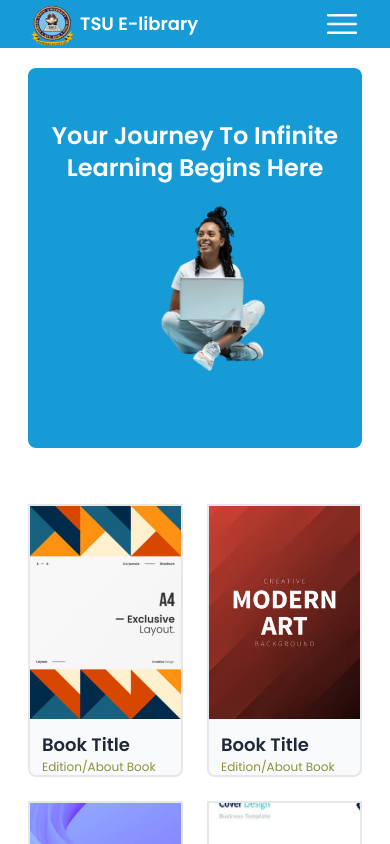
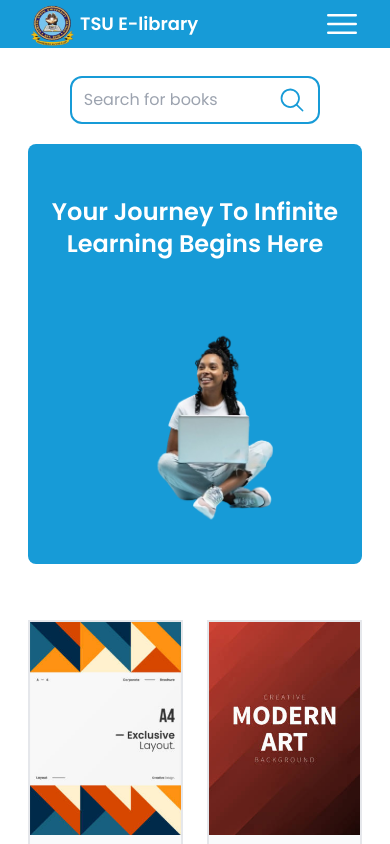
Before and after one commit to Vixs101/Ebooks_and_Journal_Management_System, a React (Vite) app: page / in a window 390 px wide. Shown: the top 844 px of the page. Built offline with nearby package versions, Linux system fonts and the light colour scheme.

Commit message:
finished working on the responsiveness of the report page

```diff
--- a/src/components/NavBar.tsx
+++ b/src/components/NavBar.tsx
@@ -8,7 +8,7 @@ function NavBar() {
       <nav className="bg-[#179BD7] flex justify-between px-7 md:py-3 md:px-20 text-white items-center w-full">
         <div className="flex items-center gap-1 md:w-3/4 lg:w-2/4">
           <img src="/images/logo.png" alt="Logo" className="md:h-10 md:w-10 h-12 w-12" />
-          <h1 className="text-lg md:text-2xl font-semibold">TSU E-library</h1>
+          <h1 className="text-lg md:text-xl lg:text-2xl font-semibold">TSU E-library</h1>
         </div>
         <NavMenu/>
         <ul className="md:flex items-center gap-5 font-medium hidden lg:w-3/4 ">
--- a/src/index.css
+++ b/src/index.css
@@ -6,6 +6,5 @@
 html, body {
   height: 100%;
   width: 100%;
-  padding-bottom:20px ;
   font-family: "Poppins", sans-serif;
 }
--- a/src/main.jsx
+++ b/src/main.jsx
@@ -20,8 +20,9 @@ const router = createBrowserRouter(
       <Route path='/sign_in' element={<SignIn/>} />
       <Route path='/' element={<Home />} />
       <Route path='ebooks' element={<Ebooks/>} />
+      <Route path='report' element={<Report/>} />
       <Route path='journals' element={<Journals/>} />
-      <Route path='report' element={<Report/>} />
+
 
     </>
   )
--- a/src/pages/Home.tsx
+++ b/src/pages/Home.tsx
@@ -6,8 +6,33 @@ function Home() {
   return (
     <>
       <NavBar />
-      <section className="flex flex-col px-7 md:px-20 w-full h-full md:py-10 mb-10">
-        <section className="flex md:flex-row flex-col w-full h-1/2 md:h-2/3 bg-[#179BD7] rounded-lg text-white md:px-10 items-center p-3 mt-5">
+      <section className="flex flex-col px-7 md:px-20 w-full h-full md:py-10 mb-10 items-center">
+      <form
+            className="md:hidden border-2 border-[#179BD7] p-2 px-3 rounded-xl w-3/4 md:w-2/4 flex mt-7"
+          >
+            <input
+              type="text"
+              placeholder="Search for books"
+              className="outline-none w-full bg-transparent text-base text-gray-800 placeholder:text-based placeholder-opacity-60"
+            />
+
+            <button>
+              <svg
+                xmlns="http://www.w3.org/2000/svg"
+                viewBox="0 0 24 24"
+                fill="currentColor"
+                className="w-7 h-7 text-[#179BD7] font-extrabold cursor-pointer"
+              >
+                <path
+                  fillRule="evenodd"
+                  d="M10.5 3.75a6.75 6.75 0 1 0 0 13.5 6.75 6.75 0 0 0 0-13.5ZM2.25 10.5a8.25 8.25 0 1 1 14.59 5.28l4.69 4.69a.75.75 0 1 1-1.06 1.06l-4.69-4.69A8.25 8.25 0 0 1 2.25 10.5Z"
+                  clipRule="evenodd"
+                />
+              </svg>
+            </button>
+          </form>
+
+        <section className="flex md:flex-row flex-col w-full h-1/2 md:h-2/3 bg-[#179BD7] rounded-lg text-white md:px-10 items-center p-3 mt-5 gap-10 md:gap-0">
           <aside className="md:w-3/4 h-2/6 text-2xl text-center md:text-start md:text-3xl lg:text-5xl">
             <h1 className="my-10 md:my-0 w-full h-full md:h-0 font-semibold leading-12 ">
               Your Journey To Infinite Learning Begins Here
@@ -29,11 +54,14 @@ function Home() {
                 alt="Ebook cover"
                 className="h-4/5"
               />
-              <div className="px-3 gap-3 pb-50">
+              <div className="px-3 gap-5 pb-50">
                 <h2 className="text-lg text-gray-800 font-semibold">
                   {ebook.title}
                 </h2>
                 <p className="text-[#8f8f3b] text-xs md:text-base">{ebook.Edition}</p>
+                <button className="bg-[#179BD7] hover:bg-[#3db5ed] p-1 rounded-lg text-white text-center text-sm h-8">
+                Read..
+                </button>
               </div>
             </div>
           ))}
--- a/src/pages/Report.tsx
+++ b/src/pages/Report.tsx
@@ -5,25 +5,25 @@ function Report() {
   return (
     <>
       <NavBar />
-      <section className="flex flex-col px-7 md:px-20 w-full h-full md:py-10 mb-10 items-center text-center gap-10">
-        <div className="flex flex-col w-1/2 gap-8 text-center items-center">
+      <section className="flex flex-col px-7 md:px-20 w-full h-full py-10 mb-10 items-center text-center gap-10">
+        <div className="flex flex-col md:w-1/2 gap-8 text-center items-center">
           <h1 className="text-2xl md:text-3xl lg:text-5xl font-semibold text-gray-800">
             Tell us About the book you can't find
           </h1>
-          <p className="text-gray-400 w-3/5">
+          <p className="text-gray-400 md:w-3/5">
             Kindly give us feedback or information about any stress you might
             have encountered here
           </p>
         </div>
         <form
           action=""
-          className="flex flex-col w-3/4 h-full gap-8 items-center"
+          className="flex flex-col md:w-3/4 h-full gap-8 items-center"
         >
           <textarea
             placeholder="Type your feedback here"
             className="outline-none border-2 rounded-xl w-full placeholder:text-center placeholder:items-start h-3/4 p-3"
           />{" "}
-          <button className="bg-[#179BD7] hover:bg-[#3db5ed] p-2 rounded-sm text-white font-semibold w-1/4">
+          <button className="bg-[#179BD7] hover:bg-[#3db5ed] p-2 rounded-sm text-white font-semibold md:w-1/4">
             Send feedback
           </button>
         </form>
--- a/src/pages/SignIn.tsx
+++ b/src/pages/SignIn.tsx
@@ -37,7 +37,7 @@ function SignIn() {
                   type="text"
                   name="LibraryCardId"
                   placeholder="Enter Library Card Id"
-                  className="outline-none border p-2 border-[#179BD7] w-full rounded-sm"
+                  className="outline-none border p-2 border-[#8f8f3b] w-full rounded-sm"
                 />
               </div>
 
@@ -51,7 +51,7 @@ function SignIn() {
                 </label>
                 <select
                   id="faculty"
-                  className="outline-none border p-2 border-[#179BD7] w-full rounded-sm"
+                  className="outline-none border p-2 border-[#8f8f3b] w-full rounded-sm"
                 >
                   <option value="">Select...</option>
                   <option value="option1">Option 1</option>
@@ -69,7 +69,7 @@ function SignIn() {
                 </label>
                 <select
                   id="departments"
-                  className="outline-none border p-2 border-[#179BD7] w-full rounded-sm"
+                  className="outline-none border p-2 border-[#8f8f3b] w-full rounded-sm"
                 >
                   <option value="">Select...</option>
                   <option value="option1">Option 1</option>
@@ -78,10 +78,10 @@ function SignIn() {
                 </select>
               </div>
 
-              <button className="bg-[#179BD7] hover:bg-[#3db5ed] p-2 rounded-sm text-white font-semibold">
+              <button className="bg-[#179BD7] hover:bg-[#3db5ed] p-2 rounded-xl text-white font-semibold w-1/2 self-center">
                 Sign In
               </button>
-              <div className="flex items-center gap-2 mb-10 md:mb-2">
+              <div className="flex self-center items-center gap-2 mb-10 md:mb-2">
                 <input
                   type="checkbox"
                   name="saveDetails"
```
